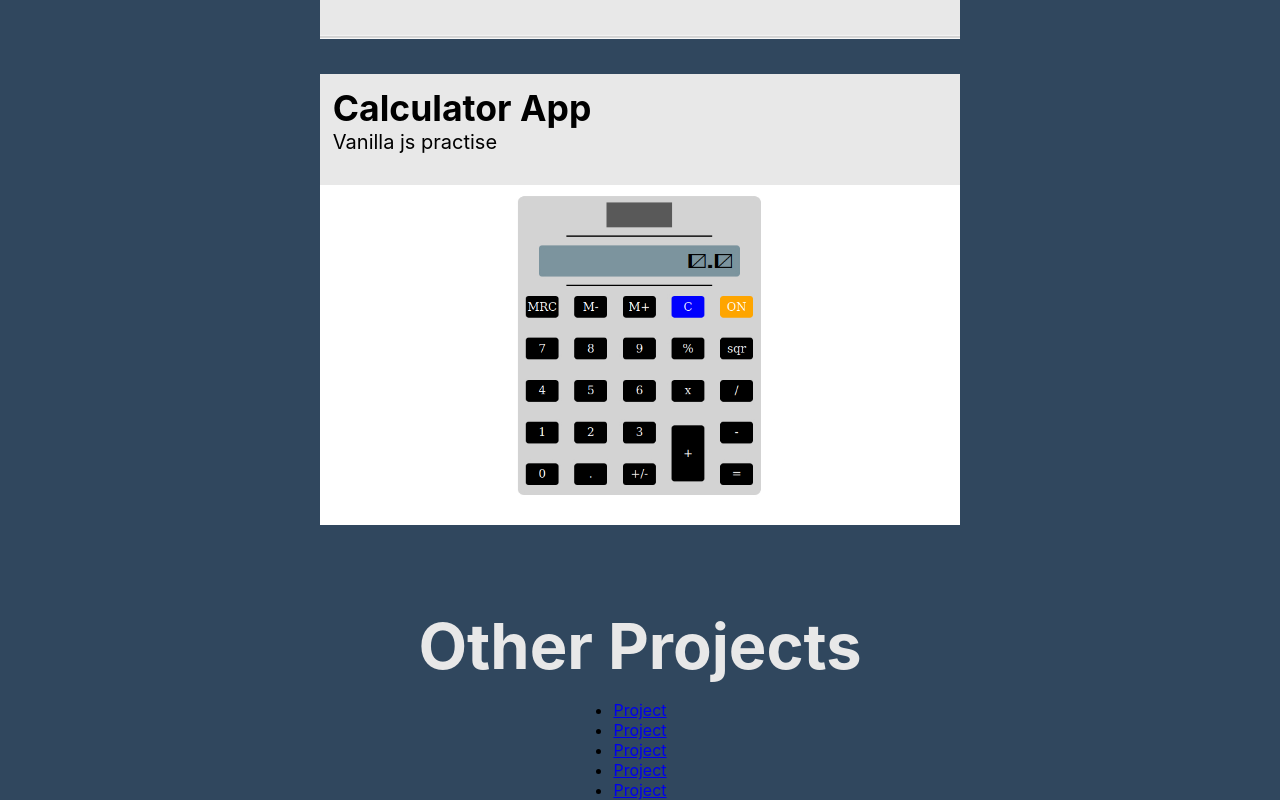
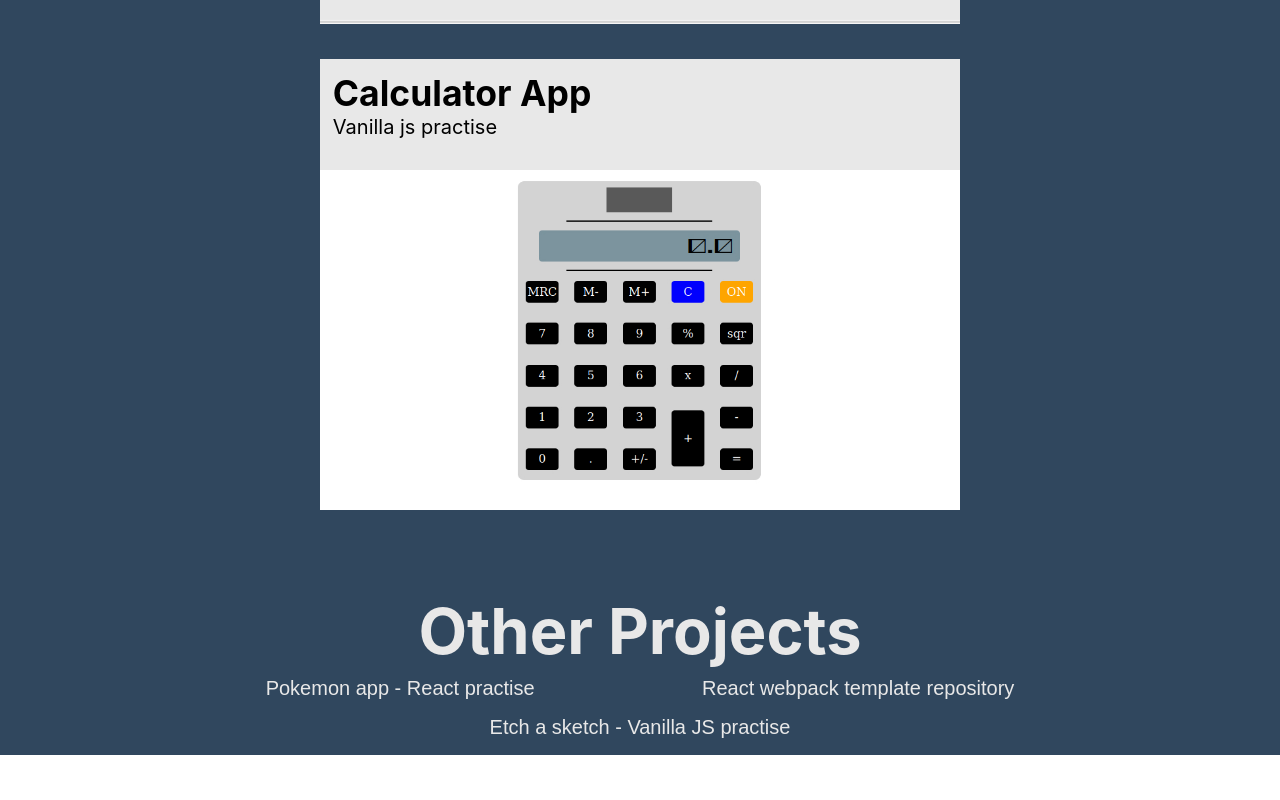
Before and after one commit to rzarroca/portfolio, a React (Create React App) app: page / in a window 1280 px wide. Shown: the part 3485-4285 px from the top of the page. After the commit the page ends 4240 px from the top, so only its background shows below. Built offline with nearby package versions, Linux system fonts and the light colour scheme.

Commit message:
Page Projects: Added Links to other links

```diff
--- a/src/pages/Projects/Projects.js
+++ b/src/pages/Projects/Projects.js
@@ -3,6 +3,8 @@ import './projects.css'
 import { FullPage } from 'components/FullPage/FullPage'
 import { CardProject } from 'components/CardProject/CardProject'
 import { CardProjectLinks } from 'components/CardProjectLinks/CardProjectLinks'
+import { Navlist } from 'components/NavList/NavList'
+import { Link } from 'components/Link/Link'
 
 import WebAppImg from 'assets/images/webApp.jpg'
 import PortfolioImg from 'assets/images/portfolio.jpg'
@@ -40,18 +42,11 @@ export function Projects () {
           </CardProject>
         </section>
 
-        <section className='project-section'>
-          <h1 className='project-title'>Other Projects</h1>
-          <nav>
-            <ul>
-              <li><a href='#'>Project</a></li>
-              <li><a href='#'>Project</a></li>
-              <li><a href='#'>Project</a></li>
-              <li><a href='#'>Project</a></li>
-              <li><a href='#'>Project</a></li>
-            </ul>
-          </nav>
-        </section>
+        <Navlist title='Other Projects' color='clear'>
+          <Link small color='clear'>Pokemon app - React practise</Link>
+          <Link href='https://github.com/rzarroca/react_template' small color='clear'>React webpack template repository</Link>
+          <Link href='https://rzarroca.github.io/etch-a-skecth/' small color='clear'>Etch a sketch - Vanilla JS practise</Link>
+        </Navlist>
       </div>
     </FullPage>
   )
--- a/src/pages/Projects/projects.css
+++ b/src/pages/Projects/projects.css
@@ -5,6 +5,8 @@
     flex-direction: column;
     gap: 5vw;
     overflow: hidden;
+    align-items: center;
+    padding-bottom: 2vh;
 }
 
 .project-title {
@@ -21,3 +23,7 @@
   row-gap: 2vh;
 
 }
+
+.smallLink {
+  font-size: var(--typography-small);
+}
```
